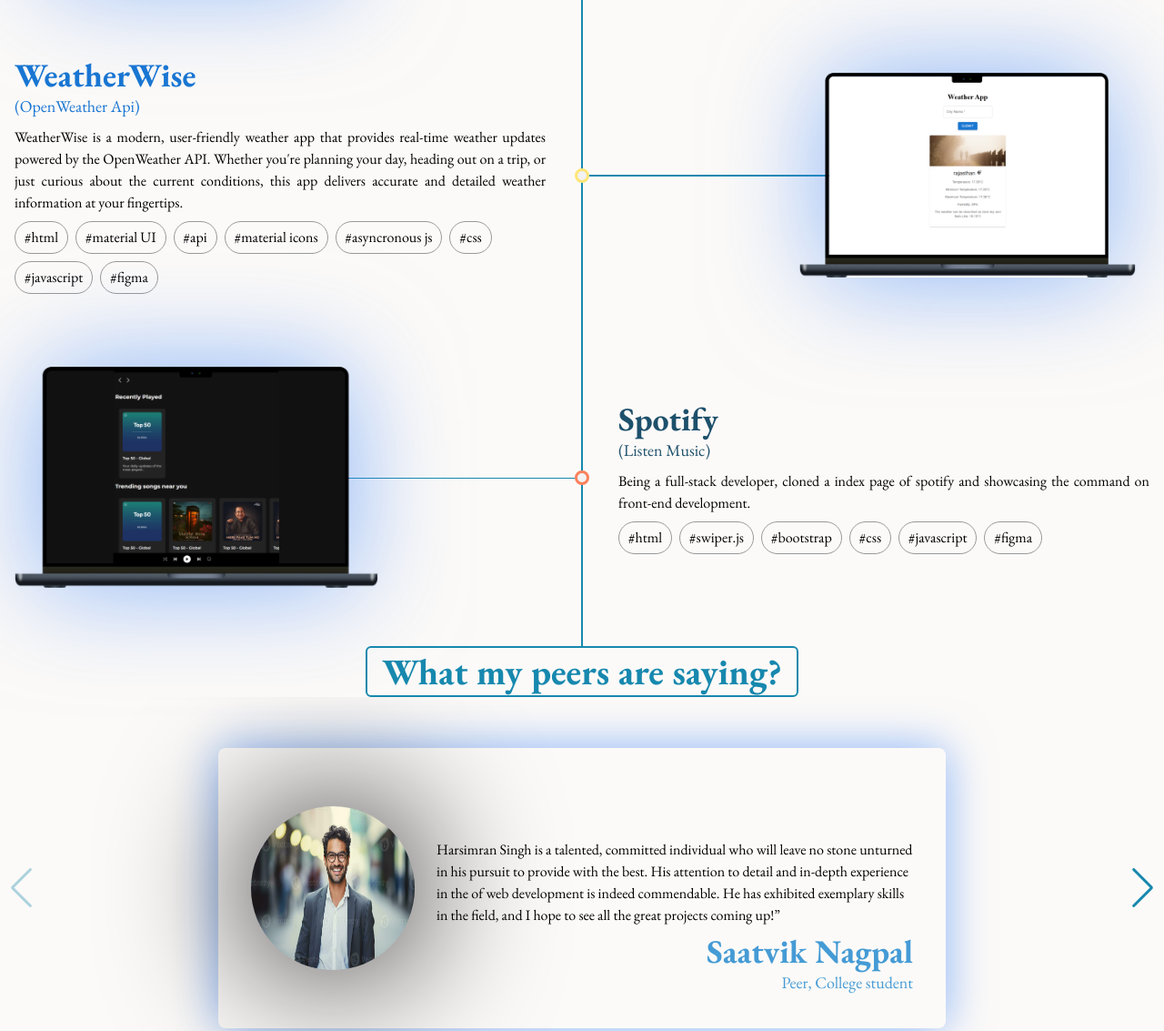
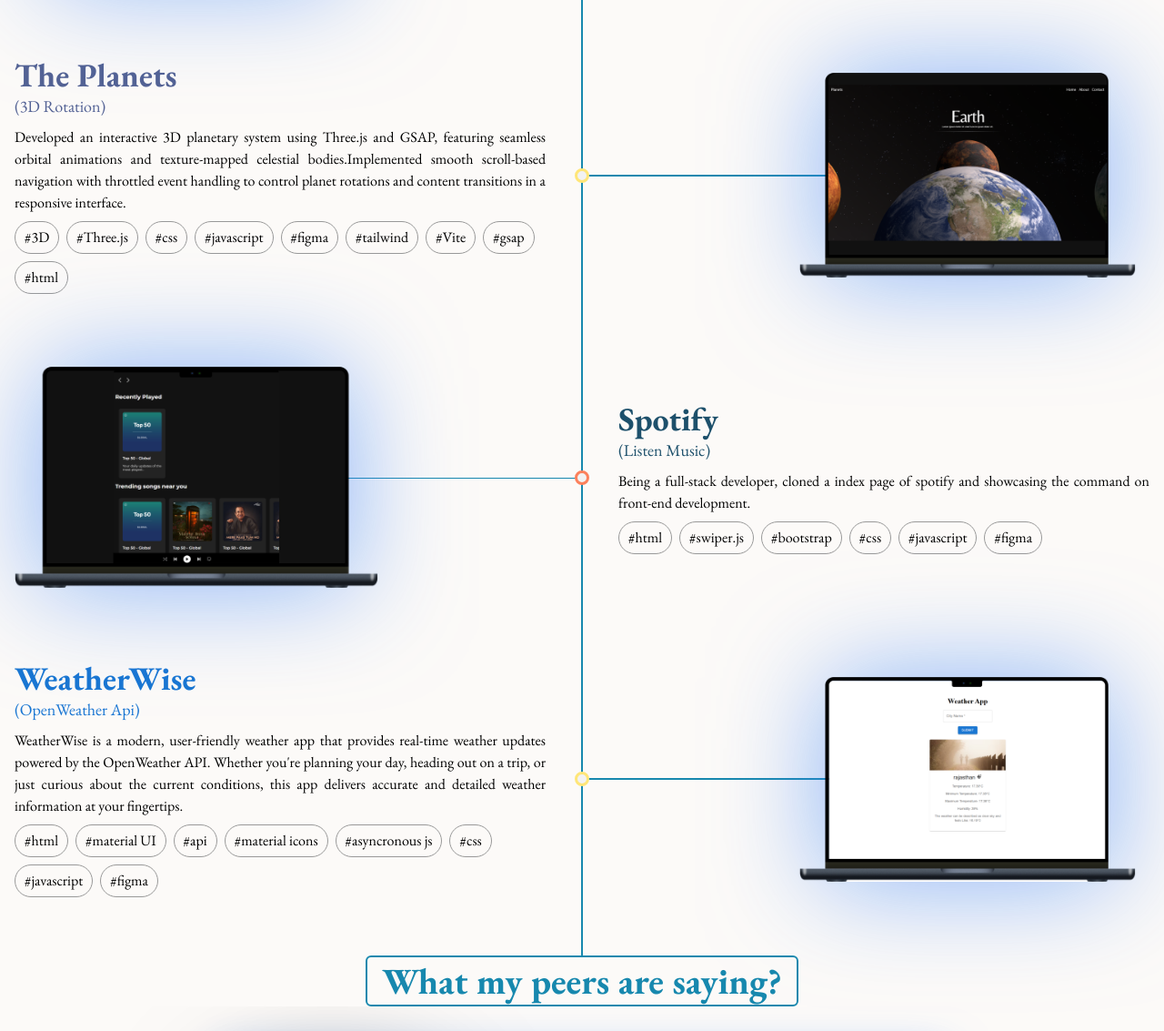
Before and after one commit to OpHarsimran/Portfolio, a website: page index.html in a window 1280 px wide. Shown: the part 1160-2293 px from the top of the page at 91% size. Drawn offline with nearby package versions, Linux system fonts and the light colour scheme; animation ran at ten frames a second; a script that the page names is missing; a web font is replaced by a local one.

Commit message:
addded new project Planets

```diff
--- a/index.html
+++ b/index.html
@@ -89,7 +89,7 @@
           Harsimran Singh
         </h1>
         <p
-          class="pointer-events-none font-extrabold font-['Merriweather'] text-[#1595b6] italic my-4 md:my-8"
+          class="pointer-events-none font-extrabold text-[#1595b6] italic my-4 md:my-8"
         >
           MERN Stack Developer
         </p>
@@ -398,31 +398,19 @@
     </div>
     <div class="flex flex-col sm:flex-row gap-4 mt-12 sm:gap-[80px] items-center sm:mt-20 relative">
       <div class="order-2 sm:order-1  w-full">
-        <h3 class="text-[#1976d2] font-bold text-2xl md:text-4xl">WeatherWise</h3>
-        <span class="text-[#1976d2] text-base md:text-lg">(OpenWeather Api)</span>
+        <h3 class="text-[#536294] font-bold text-2xl md:text-4xl">The Planets</h3>
+        <span class="text-[#536294] text-base md:text-lg">(3D Rotation)</span>
         <p class="text-justify text-sm md:text-base mt-2">
-          WeatherWise is a modern, user-friendly weather app that provides real-time weather updates powered by the OpenWeather API. Whether you're planning your day, heading out on a trip, or just curious about the current conditions, this app delivers accurate and detailed weather information at your fingertips.
-
-
+          Developed an interactive 3D planetary system using Three.js and GSAP, featuring seamless orbital animations and texture-mapped celestial bodies.Implemented smooth scroll-based navigation with throttled event handling to control planet rotations and content transitions in a responsive interface.
         </p>
 
         <ul class="flex flex-wrap gap-2 mt-2">
           <li class="border rounded-[50px] border-[#999] px-[10px] py-[5px] text-sm md:text-base">
-            #html
+            #3D
           </li>
           <li class="border rounded-[50px] border-[#999] px-[10px] py-[5px] text-sm md:text-base">
-            #material UI
+            #Three.js
           </li>
-          <li class="border rounded-[50px] border-[#999] px-[10px] py-[5px] text-sm md:text-base">
-            #api
-          </li>
-          <li class="border rounded-[50px] border-[#999] px-[10px] py-[5px] text-sm md:text-base">
-            #material icons
-          </li>
-          <li class="border rounded-[50px] border-[#999] px-[10px] py-[5px] text-sm md:text-base">
-            #asyncronous js
-          </li>
-
           <li class="border rounded-[50px] border-[#999] px-[10px] py-[5px] text-sm md:text-base">
             #css
           </li>
@@ -432,16 +420,28 @@
           <li class="border rounded-[50px] border-[#999] px-[10px] py-[5px] text-sm md:text-base">
             #figma
           </li>
+          <li class="border rounded-[50px] border-[#999] px-[10px] py-[5px] text-sm md:text-base">
+            #tailwind
+          </li>
+          <li class="border rounded-[50px] border-[#999] px-[10px] py-[5px] text-sm md:text-base">
+            #Vite
+          </li>
+          <li class="border rounded-[50px] border-[#999] px-[10px] py-[5px] text-sm md:text-base">
+            #gsap
+          </li>
+          <li class="border rounded-[50px] border-[#999] px-[10px] py-[5px] text-sm md:text-base">
+            #html
+          </li>
         </ul>
       </div>
       <div class="h-[1.5px] absolute left-1/2 right-1/4 hidden sm:block bg-[#1788ae]"></div>
       <div class="w-4 h-4 rounded-full border-[3px] border-[#FFE678] absolute bg-[#F2F2F2] left-1/2 -translate-x-1/2 z-10 hover:scale-110 ease-in-out duration-200 hidden sm:block"></div>
-      <a href="https://weather-app-harsimran.netlify.app/" target="_blank" class="order-1 sm:order-2 flex w-full relative justify-center sm:justify-start">
+      <a href="https://thefourplanets.netlify.app/" target="_blank" class="order-1 sm:order-2 flex w-full relative justify-center sm:justify-start">
         <div class="flex flex-col items-center relative group sm:hover:scale-105 ease-in-out duration-200 sm:ml-auto">
-            <span class="flex group-hover:-top-14 ease-jump duration-200 text-[#F2F2F2] bg-[#1976d2] sm:absolute left-1/2 sm:-translate-x-1/2 top-5 px-2 py-1 text-sm sm:text-base mt-2 rounded w-max items-center gap-1 after:hidden sm:after:block after:w-4 after:h-4 after:bg-inherit after:absolute after:left-1/2 after:-translate-x-1/2 after:rotate-45 after:-bottom-2">WeatherWise<i class="px-1 fa-solid fa-right-to-bracket"></i></span>
+            <span class="flex group-hover:-top-14 ease-jump duration-200 text-white bg-[#536294] sm:absolute left-1/2 sm:-translate-x-1/2 top-5 px-2 py-1 text-sm sm:text-base mt-2 rounded w-max items-center gap-1 after:hidden sm:after:block after:w-4 after:h-4 after:bg-inherit after:absolute after:left-1/2 after:-translate-x-1/2 after:rotate-45 after:-bottom-2">The Planets<i class="px-1 fa-solid fa-right-to-bracket"></i></span>
         <img
-        class="max-w-[400px] w-full relative z-10 drop-shadow-[0_0px_60px_rgba(59,130,246,0.6)]"
-        src="images/weatherIcon.png"
+        class="max-w-[400px] relative z-10 drop-shadow-[0_0px_60px_rgba(59,130,246,0.6)]"
+        src="./images/Planets.png"
         alt=""
       />
         </div>
@@ -495,12 +495,14 @@
         </ul>
       </div>
     </div>
-    <!-- <div class="flex flex-col sm:flex-row gap-4 mt-12 sm:gap-[80px] items-center sm:mt-20 relative">
+    <div class="flex flex-col sm:flex-row gap-4 mt-12 sm:gap-[80px] items-center sm:mt-20 relative">
       <div class="order-2 sm:order-1  w-full">
-        <h3 class="text-[#1d506b] font-bold text-2xl md:text-4xl">Spotify</h3>
-        <span class="text-[#1d506b] text-base md:text-lg">(listen music)</span>
+        <h3 class="text-[#1976d2] font-bold text-2xl md:text-4xl">WeatherWise</h3>
+        <span class="text-[#1976d2] text-base md:text-lg">(OpenWeather Api)</span>
         <p class="text-justify text-sm md:text-base mt-2">
-          Being a full-stack developer, cloned a index page of spotify and showcasing the command on front-end development.
+          WeatherWise is a modern, user-friendly weather app that provides real-time weather updates powered by the OpenWeather API. Whether you're planning your day, heading out on a trip, or just curious about the current conditions, this app delivers accurate and detailed weather information at your fingertips.
+
+
         </p>
 
         <ul class="flex flex-wrap gap-2 mt-2">
@@ -508,8 +510,18 @@
             #html
           </li>
           <li class="border rounded-[50px] border-[#999] px-[10px] py-[5px] text-sm md:text-base">
-            #bootstrap
+            #material UI
           </li>
+          <li class="border rounded-[50px] border-[#999] px-[10px] py-[5px] text-sm md:text-base">
+            #api
+          </li>
+          <li class="border rounded-[50px] border-[#999] px-[10px] py-[5px] text-sm md:text-base">
+            #material icons
+          </li>
+          <li class="border rounded-[50px] border-[#999] px-[10px] py-[5px] text-sm md:text-base">
+            #asyncronous js
+          </li>
+
           <li class="border rounded-[50px] border-[#999] px-[10px] py-[5px] text-sm md:text-base">
             #css
           </li>
@@ -521,19 +533,20 @@
           </li>
         </ul>
       </div>
-      <div class="h-[1.5px] absolute left-1/2 right-0 hidden sm:block bg-[#1788ae]"></div>
+      <div class="h-[1.5px] absolute left-1/2 right-1/4 hidden sm:block bg-[#1788ae]"></div>
       <div class="w-4 h-4 rounded-full border-[3px] border-[#FFE678] absolute bg-[#F2F2F2] left-1/2 -translate-x-1/2 z-10 hover:scale-110 ease-in-out duration-200 hidden sm:block"></div>
-      <a href="https://spotifyharsimran.netlify.app/" target="_blank" class="order-1 sm:order-2 flex w-full relative justify-center sm:justify-start">
+      <a href="https://weather-app-harsimran.netlify.app/" target="_blank" class="order-1 sm:order-2 flex w-full relative justify-center sm:justify-start">
         <div class="flex flex-col items-center relative group sm:hover:scale-105 ease-in-out duration-200 sm:ml-auto">
-            <span class="flex group-hover:-top-14 ease-jump duration-200 text-white bg-[#1d506b] sm:absolute left-1/2 sm:-translate-x-1/2 top-5 px-2 py-1 text-sm sm:text-base mt-2 rounded w-max items-center gap-1 after:hidden sm:after:block after:w-4 after:h-4 after:bg-inherit after:absolute after:left-1/2 after:-translate-x-1/2 after:rotate-45 after:-bottom-2">Spotify<i class="px-1 fa-solid fa-right-to-bracket"></i></span>
+            <span class="flex group-hover:-top-14 ease-jump duration-200 text-[#F2F2F2] bg-[#1976d2] sm:absolute left-1/2 sm:-translate-x-1/2 top-5 px-2 py-1 text-sm sm:text-base mt-2 rounded w-max items-center gap-1 after:hidden sm:after:block after:w-4 after:h-4 after:bg-inherit after:absolute after:left-1/2 after:-translate-x-1/2 after:rotate-45 after:-bottom-2">WeatherWise<i class="px-1 fa-solid fa-right-to-bracket"></i></span>
         <img
-        class="max-w-[400px] relative z-10 drop-shadow-[0_0px_60px_rgba(59,130,246,0.6)]"
-        src="./images/spotifyImg.png"
+        class="max-w-[400px] w-full relative z-10 drop-shadow-[0_0px_60px_rgba(59,130,246,0.6)]"
+        src="images/weatherIcon.png"
         alt=""
       />
         </div>
       </a>
-    </div> -->
+    </div>
+
     <div class="w-[2px] hidden sm:block bg-[#1788ae] absolute top-0 bottom-0 left-1/2 -translate-x-1/2"></div>
   </section>
 
```
Also changed, not shown: images/Planets.png (added), output.css.
